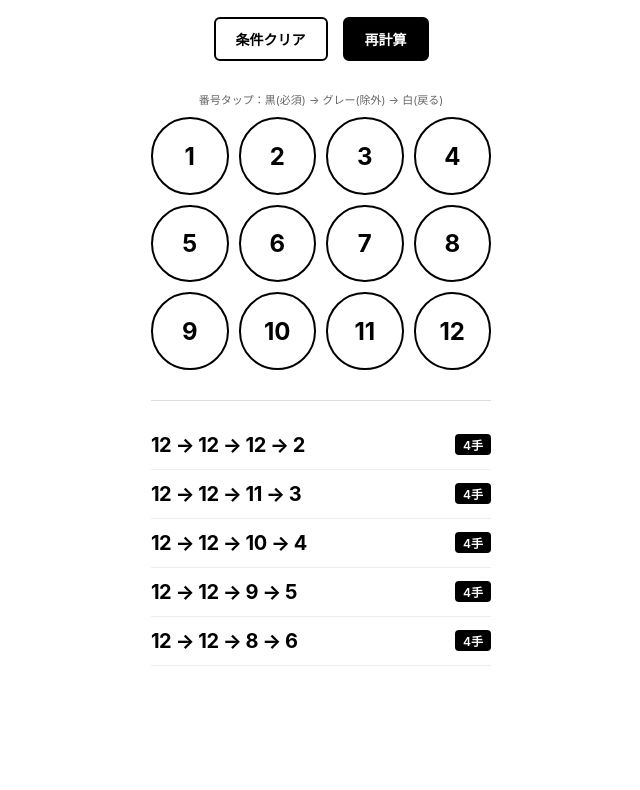
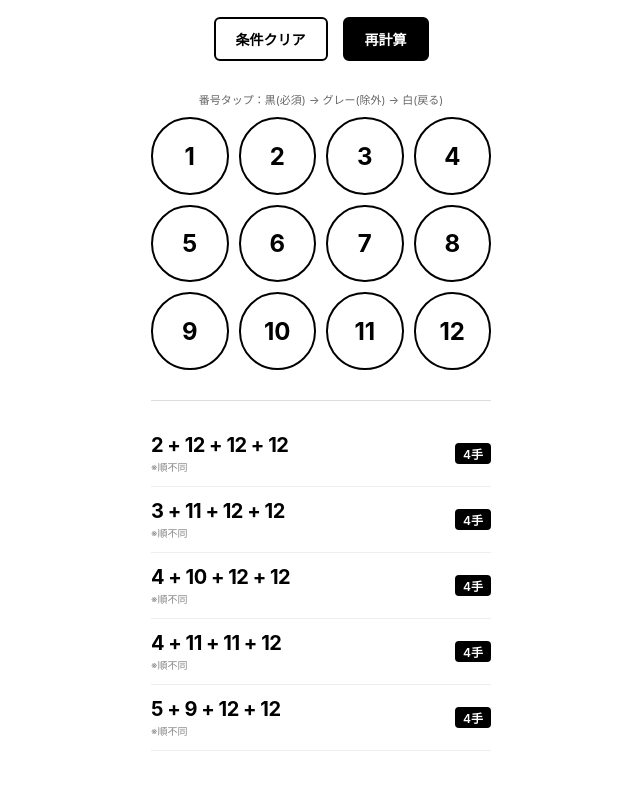
Before and after one commit to tkmnmss-lab/molkky-app, a plain HTML site: page index.html in a window 1280 px wide. Shown: the part 144-934 px from the top of the page, without its empty margins (319-959 px from the left). Before the commit the page ends 880 px from the top, so only its background shows below. Drawn offline with Linux system fonts and the light colour scheme.

Commit message:
Update index.html

```diff
--- a/index.html
+++ b/index.html
@@ -7,7 +7,6 @@
     <meta name="apple-mobile-web-app-status-bar-style" content="black-translucent">
     <title>MÖLKKY LOGIC</title>
     <style>
-        /* システム標準フォントを使用（通信量ゼロ・読みやすさ最高） */
         body {
             font-family: -apple-system, BlinkMacSystemFont, "Helvetica Neue", "Yu Gothic", sans-serif;
             background-color: #ffffff;
@@ -16,7 +15,6 @@
             padding: 20px 10px;
             margin: 0;
             -webkit-text-size-adjust: 100%;
-            /* iPadでのバウンス防止 */
             overscroll-behavior-y: none;
         }
 
@@ -140,6 +138,11 @@
             color: #000;
             letter-spacing: -0.5px;
         }
+        .route-note {
+            font-size: 10px;
+            color: #888;
+            margin-top: 2px;
+        }
 
         .route-desc {
             font-size: 12px;
@@ -215,17 +218,27 @@
                 let routes = [];
                 const maxDepth = (remaining > 36) ? 4 : 3;
 
-                function search(currentScore, history) {
+                // ★ここを変更：minValを使って「小さい数字」から順に探索・表示
+                function search(currentScore, history, minVal) {
                     if (history.length >= maxDepth) return;
-                    for (let i = 12; i >= 1; i--) {
+
+                    // minVal「以上」の数字を探すことで、[1, 3, 7] のような昇順ルートを作る
+                    for (let i = minVal; i <= 12; i++) {
                         if (pinStates[i] === 2) continue;
+
                         let nextScore = currentScore - i;
                         let newHistory = [...history, i];
-                        if (nextScore === 0) routes.push(newHistory);
-                        else if (nextScore > 0) search(nextScore, newHistory);
+
+                        if (nextScore === 0) {
+                            routes.push(newHistory);
+                        } else if (nextScore > 0) {
+                            search(nextScore, newHistory, i); // 次もi以上の数字だけ
+                        }
                     }
                 }
-                search(remaining, []);
+
+                // 1から探索スタート
+                search(remaining, [], 1);
 
                 const mustPins = pinStates.map((s, i) => s === 1 ? i : -1).filter(n => n !== -1);
                 if (mustPins.length > 0) routes = routes.filter(r => mustPins.every(p => r.includes(p)));
@@ -238,7 +251,15 @@
                 routes.sort((a, b) => a.length - b.length);
                 let html = "";
                 routes.slice(0, 5).forEach(route => {
-                    html += `<div class="route-card"><div class="route-steps">${route.join(" → ")}</div><div class="route-desc">${route.length}手</div></div>`;
+                    html += `
+                        <div class="route-card">
+                            <div>
+                                <div class="route-steps">${route.join(" + ")}</div>
+                                <div class="route-note">※順不同</div>
+                            </div>
+                            <div class="route-desc">${route.length}手</div>
+                        </div>
+                    `;
                 });
                 resultArea.innerHTML = html;
             }, 10);
```
